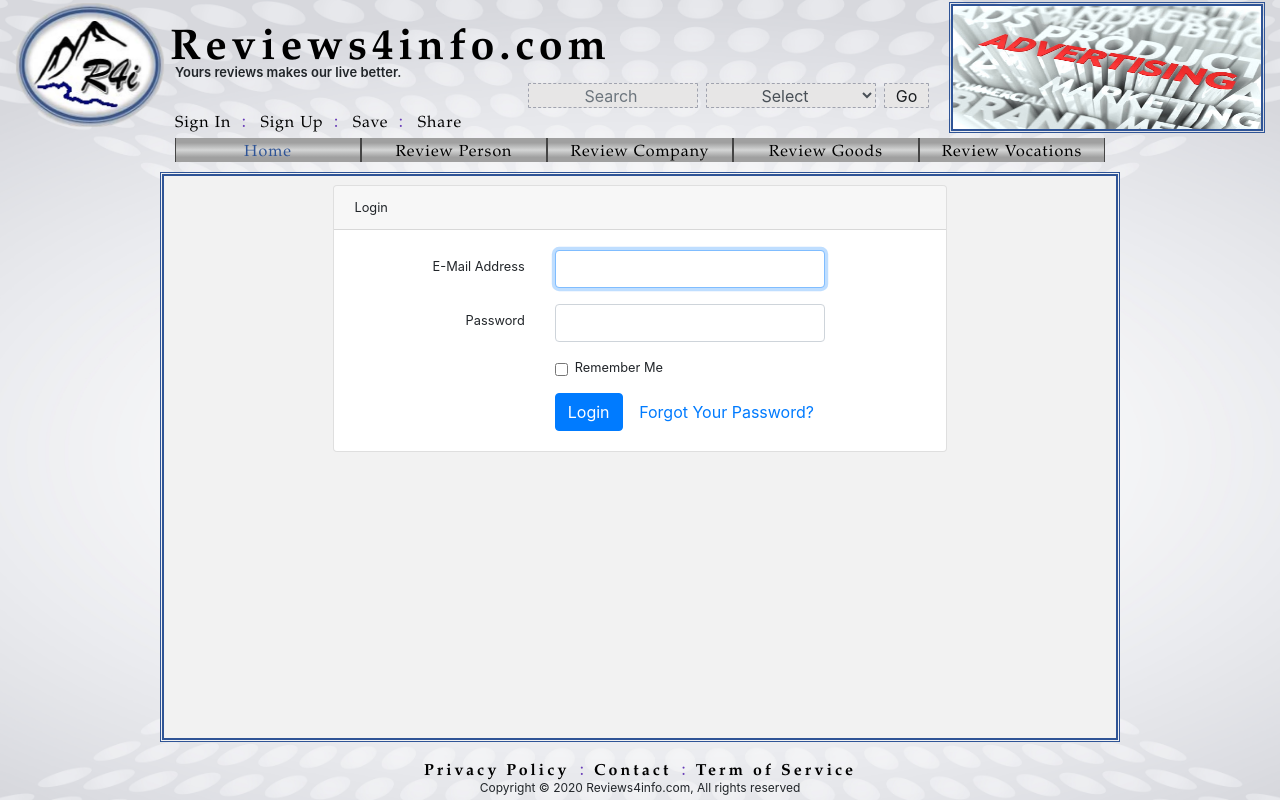
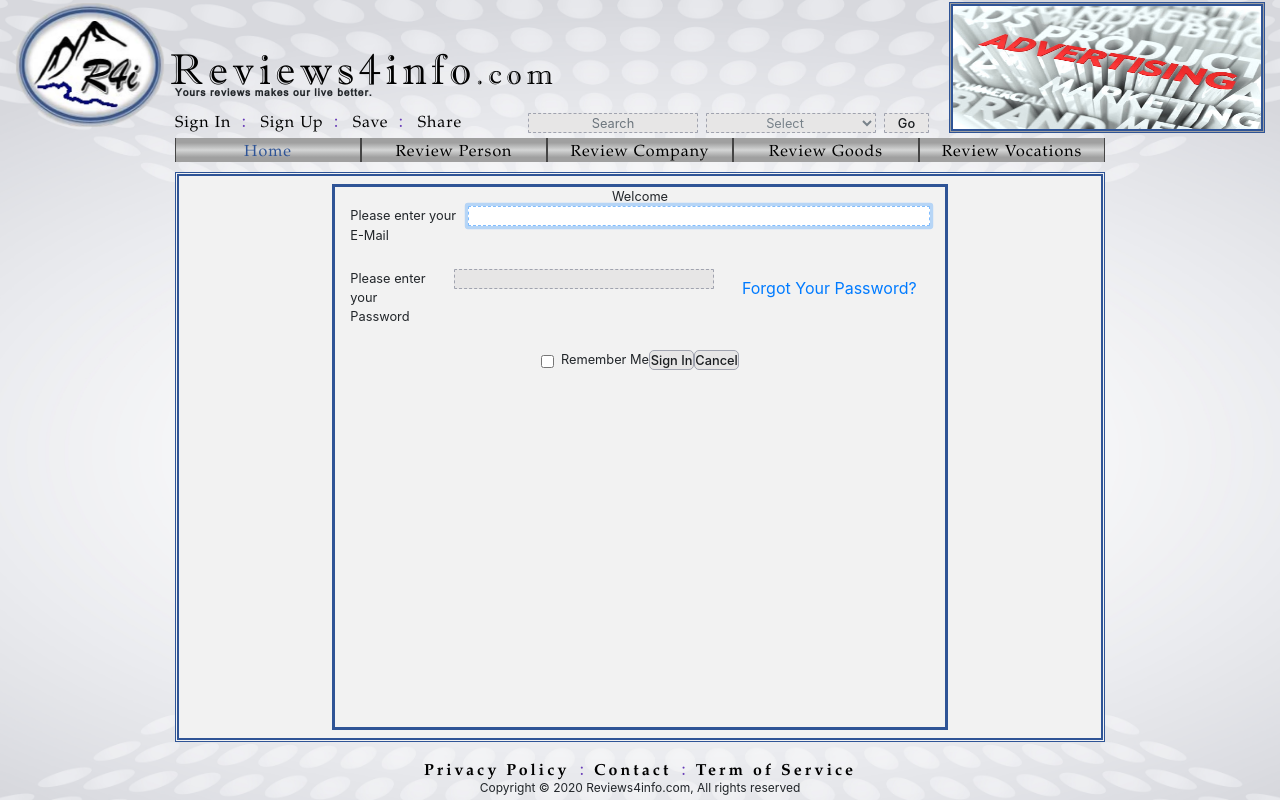
Before and after one commit to evgeniy2212/reviews, a Laravel app: page /login in a window 1280 px wide. Run offline with Laravel 8, Linux system fonts and the light colour scheme; style sheets or scripts are compiled from the project's sources; some libraries are stand-ins or nearby versions.

Commit message:
final home page

```diff
--- a/public/css/header.css
+++ b/public/css/header.css
@@ -1,33 +1,21 @@
-/*#header.header-scrolled {*/
-/*background: #fff;*/
-/*opacity: 1.0;*/
-/*padding: 5px 0;*/
-/*height: 72px;*/
-/*transition: all 0.5s;*/
-/*}*/
-/*header {*/
-/*padding: 0px 0;*/
-/*height: 100px;*/
-/*!*position: fixed;*!*/
-/*left: 0;*/
-/*top: 0;*/
-/*right: 0;*/
-/*transition: all 0.5s;*/
-/*z-index: 997;*/
-/*!*opacity: 0.5;*!*/
-/*!*background-color: #fff;*!*/
-/*!*box-shadow: 5px 0px 15px #c3c3c3;*!*/
-/*}*/
 header {
     padding-top: 2px;
+}
+@font-face {
+    font-family: ImprintMTShadow;
+    src: url('../fonts/ImprintMTShadow.ttf');
+}
+@font-face {
+    font-family: utsaah;
+    src: url('../fonts/utsaah.ttf');
 }
 #sitename span {
     font-size: 43px;
     margin: 0;
     padding: 0;
     line-height: 60%;
-    font-family: "Garamond";
-    font-weight: 700;
+    font-family: "ImprintMTShadow";
+    font-weight: 300;
     letter-spacing: 5px;
 }
 #sitename span a, #sitename span a:hover {
@@ -37,7 +25,7 @@ header {
     /*border-left: 4px solid grey;*/
 }
 #sitename {
-    margin-top: 35px;
+    margin-top: 55px;
     padding: 0 0;
 }
 /*#logo {*/
@@ -48,8 +36,13 @@ header {
 #sitename p {
     padding-left: 10px;
     margin-bottom: 0rem;
-    font-weight: 600;
-    font-size: 13px;
+    font-weight: bolder;
+    font-size: 14px;
+    font-family: "utsaah";
+    letter-spacing: 1px;
+}
+.scrollto span {
+    font-size: 30px!important;
 }
 #nav-menu-container {
     float: right;
@@ -246,26 +239,25 @@ body.mobile-nav-active #mobile-nav {
     }
 }
 
-#searchForm select, #searchForm input, #searchForm button {
+#searchForm button {
     border-color: #a0a3af;
     border-style: dashed;
     border-width: 1px;
     border-radius: 1px;
-    max-height: 25px;
+    max-height: 20px;
     padding: 0 0;
     text-align: center;
     text-align-last: center;
     background: #e7e6e6;
+    width: 45px;
+    color: #1b1e21;
+    font-size: 0.8rem;
+    font-weight: 500;
 }
 #searchForm select, #searchForm input {
     width: 170px;
-}
-#searchForm button {
-    width: 45px;
-    color: #1b1e21;
-}
-#searchForm {
-    margin-bottom: 25px;
+    font-size: 0.8rem;
+    color: #78828a;
 }
 .middleHeadContainer {
     padding-right: 20px;
@@ -282,7 +274,7 @@ body.mobile-nav-active #mobile-nav {
     border: 3px double #2f5496;
     outline: 1px solid #2f5496;
     outline-offset: -4px;
-    /*padding-left: 10px;*/
+    background-color: #a0a0a0;
 }
 
 .nav-gradient {
--- a/public/css/main.css
+++ b/public/css/main.css
@@ -17,15 +17,6 @@ html, body {
     padding-bottom: 20px;
     height: calc(100% - 235px);
 }
-/*.gradient {*/
-/*height: 100%;*/
-/*width: 100%;*/
-/*padding: 2%;*/
-/*margin: 0 auto;*/
-/*border: 10px solid transparent;*/
-/*border-image: linear-gradient(to right, transparent 0%, #ADF2F7 100%);*/
-/*border-image-slice: 1;*/
-/*}*/
 
 /*--thank you pop starts here--*/
 .thank-you-pop{
@@ -97,10 +88,6 @@ html, body {
     background: #f2f2f2;
     font-size: 0.8rem;
 }
-.left-border {
-    /*border-left: 1px solid #000;*/
-}
-/* добавление разделителя между элементами хлебных крошек с помощью псевдоэлемента before */
 .left-border::before {
     display: inline-block;
     color: #673ab7;
@@ -112,3 +99,32 @@ html, body {
 .user-info span {
     font-size: 1rem!important;
 }
+.loginForm {
+    border: 3px solid #2f5496;
+}
+.input, .select {
+    border-color: #a0a3af;
+    border-style: dashed;
+    border-width: 1px;
+    border-radius: 1px;
+    max-height: 20px;
+    padding: 0 0;
+    text-align: center;
+    text-align-last: center;
+    background: #e7e6e6;
+}
+.loginButton {
+    border-color: #a0a3af;
+    border-style: solid;
+    border-width: 1px;
+    border-radius: 5px;
+    max-height: 20px;
+    padding: 0 0;
+    text-align: center;
+    text-align-last: center;
+    background: #e7e6e6;
+    width: 45px;
+    color: #1b1e21;
+    font-size: 0.8rem;
+    font-weight: 500;
+}
--- a/resources/lang/en/service/index.php
+++ b/resources/lang/en/service/index.php
@@ -1,6 +1,7 @@
 <?php
 return [
     'site_name' => 'Reviews4info.com',
+    'header_site_name' => 'Reviews4info',
     'person' => 'Review Person',
     'company' => 'Review Company',
     'goods' => 'Review Goods',
@@ -8,5 +9,8 @@ return [
     'home' => 'Home',
     'head_select' => 'Select',
     'hello' => 'Hi, :name',
-    'welcome' => 'Welcome, :name!'
+    'welcome_name' => 'Welcome, :name!',
+    'welcome' => 'Welcome',
+    'email_enter' => 'Please enter your E-Mail',
+    'password_enter' => 'Please enter your Password',
 ];
--- a/resources/views/auth/login.blade.php
+++ b/resources/views/auth/login.blade.php
@@ -1,35 +1,36 @@
 @extends('layouts.app')
 
 @section('content')
+    <div class="container-fluid">
         <div class="container">
-    <div class="content-place">
-        <div class="row justify-content-center">
-            <div class="col-md-8">
-                <div class="card">
-                    <div class="card-header">{{ __('Login') }}</div>
-                    <div class="card-body">
+            <div class="content-place d-flex flex-row justify-content-center">
+                <div class="container loginForm">
+                    {{--<div >--}}
+                        {{--<div >--}}
+                            {{--<div >{{ __('Login') }}</div>--}}
+                            <div >
+                                <div class="text-center">@lang('service/index.welcome')</div>
                                 <form method="POST" action="{{ route('login') }}">
                                     @csrf
+                                    <div class="form-group d-flex flex-row justify-content-center">
+                                        <label for="email">@lang('service/index.email_enter')</label>
 
-                            <div class="form-group row">
-                                <label for="email" class="col-md-4 col-form-label text-md-right">{{ __('E-Mail Address') }}</label>
-
-                                <div class="col-md-6">
-                                    <input id="email" type="email" class="form-control @error('email') is-invalid @enderror" name="email" value="{{ old('email') }}" required autocomplete="email" autofocus>
+                                        {{--<div class="col-md-6">--}}
+                                            <input id="email" type="email" class="form-control @error('email') is-invalid @enderror input" name="email" value="{{ old('email') }}" required autocomplete="email" autofocus>
 
                                             @error('email')
                                             <span class="invalid-feedback" role="alert">
                                         <strong>{{ $message }}</strong>
                                         </span>
                                             @enderror
-                                </div>
+                                        {{--</div>--}}
                                     </div>
 
-                            <div class="form-group row">
-                                <label for="password" class="col-md-4 col-form-label text-md-right">{{ __('Password') }}</label>
+                                    <div class="form-group d-flex flex-row justify-content-center">
+                                        <label for="password">@lang('service/index.password_enter')</label>
 
                                         <div class="col-md-6">
-                                    <input id="password" type="password" class="form-control @error('password') is-invalid @enderror" name="password" required autocomplete="current-password">
+                                            <input id="password" type="password" class="form-control @error('password') is-invalid @enderror input" name="password" required autocomplete="current-password">
 
                                             @error('password')
                                             <span class="invalid-feedback" role="alert">
@@ -37,9 +38,13 @@
                                             </span>
                                             @enderror
                                         </div>
+                                        @if (Route::has('password.request'))
+                                            <a class="btn btn-link" href="{{ route('password.request') }}">
+                                                {{ __('Forgot Your Password?') }}
+                                            </a>
+                                        @endif
                                     </div>
-                            <div class="form-group row">
-                                <div class="col-md-6 offset-md-4">
+                                    <div class="form-group d-flex flex-row justify-content-center">
                                             <div class="form-check">
                                                 <input class="form-check-input" type="checkbox" name="remember" id="remember" {{ old('remember') ? 'checked' : '' }}>
 
@@ -47,23 +52,23 @@
                                                     {{ __('Remember Me') }}
                                                 </label>
                                             </div>
-                                </div>
-                            </div>
-                            <div class="form-group row mb-0">
-                                <div class="col-md-8 offset-md-4">
-                                    <button type="submit" class="btn btn-primary">
-                                        {{ __('Login') }}
+                                        <button type="submit" class="loginButton">
+                                            Sign In
                                         </button>
-                                    @if (Route::has('password.request'))
-                                        <a class="btn btn-link" href="{{ route('password.request') }}">
-                                            {{ __('Forgot Your Password?') }}
-                                        </a>
-                                    @endif
-                                </div>
+                                        <a href="{{ route('home') }}" type="btn" class="loginButton">Cancel</a>
+                                        {{--<div class="form-group">--}}
+                                            {{--<div class="col-md-8 offset-md-4">--}}
+                                                {{--<button type="submit" class="loginButton">--}}
+                                                    {{--Sign In--}}
+                                                {{--</button>--}}
+                                                {{--<a href="{{ route('home') }}" type="button" class="loginButton">Cancel</a>--}}
+                                            {{--</div>--}}
+                                        {{--</div>--}}
                                     </div>
                                 </form>
                             </div>
-                </div>
+                        {{--</div>--}}
+                    {{--</div>--}}
                 </div>
             </div>
         </div>
--- a/resources/views/includes/header.blade.php
+++ b/resources/views/includes/header.blade.php
@@ -9,7 +9,7 @@
             <div class="d-flex flex-row justify-content-between align-items-start" >
                 <div class="d-flex flex-column justify-content-start" id="sitename">
                     <span>
-                        <a href="{{ LaravelLocalization::localizeUrl('/') }}" class="scrollto">@lang('service/index.site_name')</a>
+                        <a href="{{ LaravelLocalization::localizeUrl('/') }}" class="scrollto">@lang('service/index.header_site_name')<span>.com</span></a>
                     </span>
                     <p>
                         Yours reviews makes our live better.
@@ -58,9 +58,9 @@
                     </nav>
                 </div>
                 <form class="form-inline" id="searchForm">
-                    <input class="form-control mr-sm-2" id="searchCategory" type="search" placeholder="Search" aria-label="Search">
-                    <select class="form-control mr-sm-2" id="selectCategory">
-                        <option selected>@lang('service/index.head_select')</option>
+                    <input class="form-control mr-sm-2 input" id="searchCategory" type="text" placeholder="Search" aria-label="Search">
+                    <select class="form-control mr-sm-2 select" id="selectCategory">
+                        <option disabled selected>@lang('service/index.head_select')</option>
                         <option value="1">@lang('service/index.person')</option>
                         <option value="2">@lang('service/index.company')</option>
                         <option value="3">@lang('service/index.goods')</option>
```
Also changed, not shown: resources/css/footer.css (+9 -1 lines), resources/css/header.css (+22 -54 lines), resources/css/main.css (+27 -13 lines), public/fonts/ImprintMTShadow.ttf (added), public/fonts/utsaah.ttf (added). Lines whose indentation alone changed are shown as unchanged.
